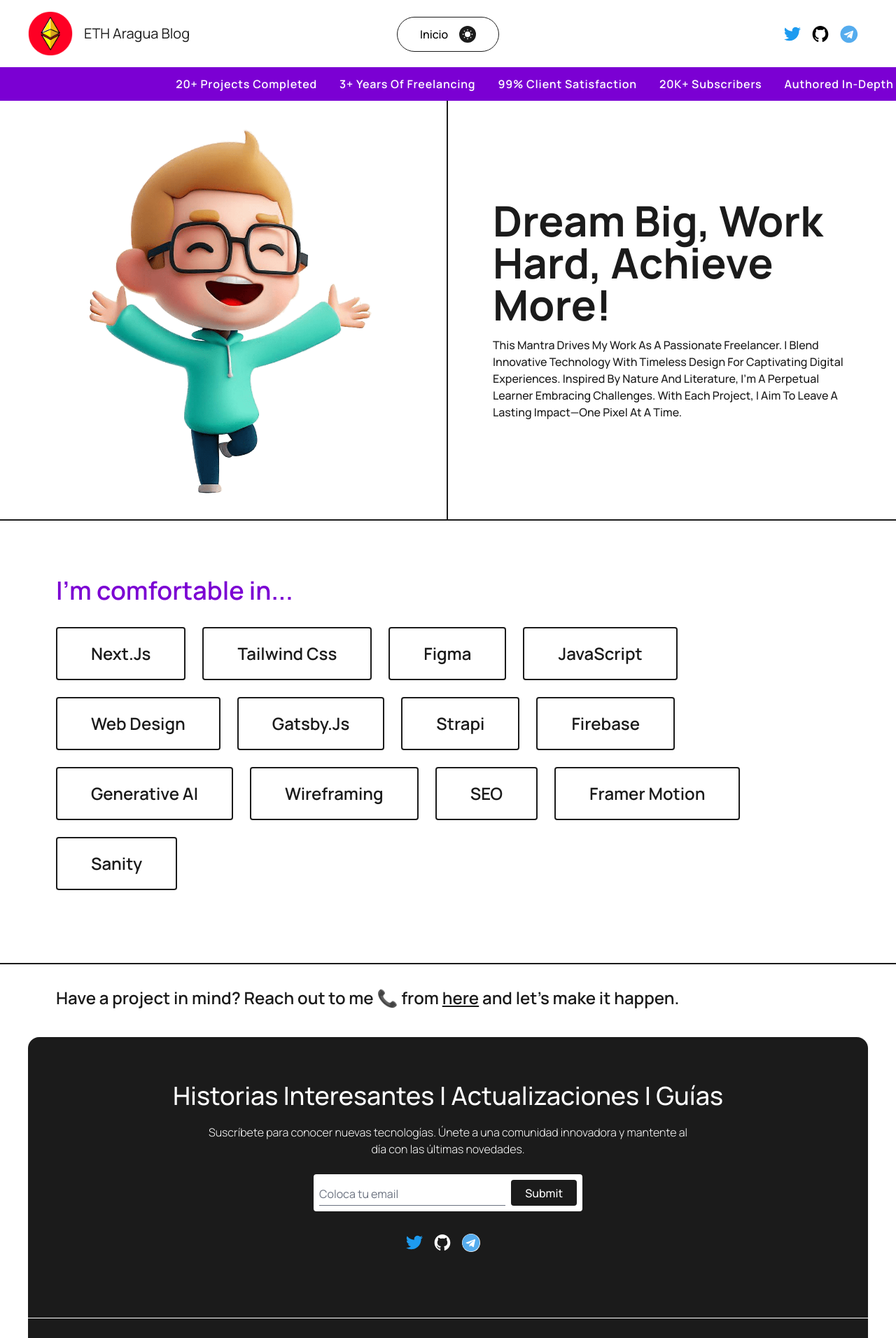
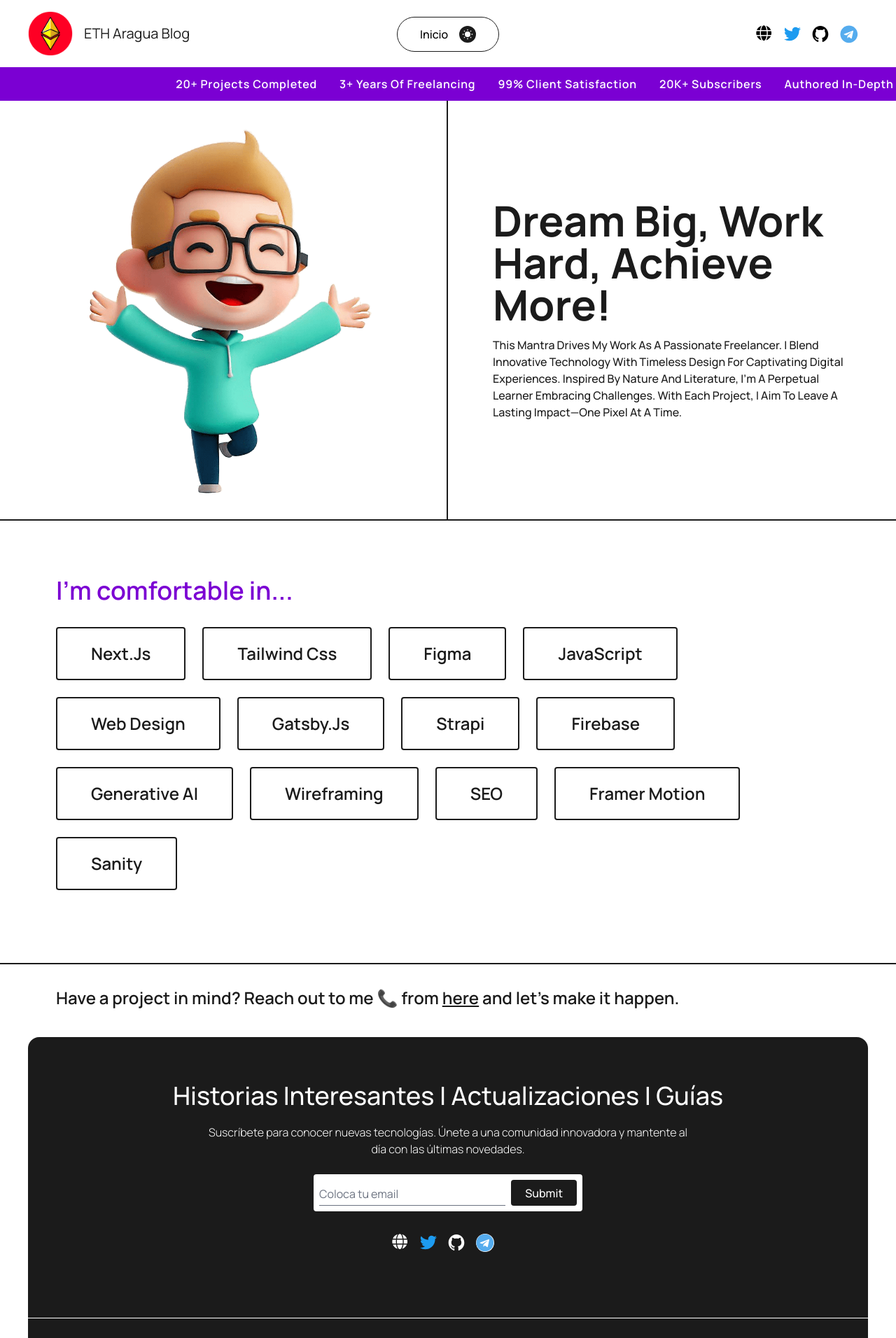
Before and after one commit to etharagua/blog, a Next.js app: page /about in a window 1280 px wide. Shown: the top 1912 px of the page at 70% size. Built offline with nearby package versions, Linux system fonts and the light colour scheme.

Commit message:
min changes

```diff
--- a/content/el-jardin-infinito/index.mdx
+++ b/content/el-jardin-infinito/index.mdx
@@ -174,6 +174,6 @@ Y esa, quizás, es la esencia más profunda del jardín infinito: la creencia de
 
 ---
 
->Este artículo fue preparado por ETH Aragua como parte de nuestra misión educativa. Si deseas aprender más sobre Ethereum y blockchain, te invitamos a unirte a nuestros seminarios, cursos y talleres en aragua.org
+>Este artículo fue preparado por ETH Aragua como parte de nuestra misión educativa. Si deseas aprender más sobre Ethereum y blockchain, te invitamos a unirte a nuestros seminarios, cursos y talleres en <a href="https://aragua.org" target="_blank">aragua.org</a>
 
-<p className="text-xs text-gray-600 text-center">src imgs: ethereum.foundation & ethereum.org</p>
+<p className="text-xs text-gray-600 text-center">fuente de las imágenes: ethereum.foundation, ethereum.org</p>
--- a/src/components/Blog/BlogDetails.js
+++ b/src/components/Blog/BlogDetails.js
@@ -4,6 +4,12 @@ import Link from "next/link";
 import React from "react";
 // import ViewCounter from "./ViewCounter";
 import es from "date-fns/locale/es";
+
+function formatReadingTime(minutes) {
+    // redondear minutos a entero
+    minutes = Math.round(minutes);
+    return `${minutes} ${minutes <= 1 ? "minuto" : "minutos"}` + ` de lectura`;
+}
 
 const BlogDetails = ({ blog, slug: blogSlug }) => {
     return (
@@ -16,7 +22,9 @@ const BlogDetails = ({ blog, slug: blogSlug }) => {
             {/* <span className="m-3">
                 <ViewCounter slug={blogSlug} />
             </span> */}
-            <div className="m-3">{blog.readingTime.text}</div>
+            <div className="m-3">
+                {formatReadingTime(blog.readingTime.minutes)}
+            </div>
             <Link href={`/categorias/${slug(blog.tags[0])}`} className="m-3">
                 #{slug(blog.tags[0])}
             </Link>
--- a/src/components/Footer/index.js
+++ b/src/components/Footer/index.js
@@ -6,6 +6,7 @@ import { GithubIcon, TwitterIcon } from "../Icons";
 import { FaTelegram } from "react-icons/fa";
 // import Link from "next/link";
 import siteMetadata from "@/src/utils/siteMetaData";
+import { FaGlobe } from 'react-icons/fa';
 
 const Footer = () => {
     const [success, setSuccess] = React.useState(false);
@@ -89,6 +90,14 @@ const Footer = () => {
         </div>
             <div className="flex items-center mt-8">
                 <a
+                    href={siteMetadata.homeUrl}
+                    className="inline-block w-6 h-6 mr-4"
+                    target={"_blank"}
+                >
+                    <FaGlobe
+                    size={"1.4em"} className="transition-all duration-200 hover:scale-125 ease fill-light dark:fill-dark" />
+                </a>
+                <a
                     href={siteMetadata.twitter}
                     className="inline-block w-6 h-6 mr-4"
                     target={"_blank"}
--- a/src/components/Header/index.js
+++ b/src/components/Header/index.js
@@ -6,13 +6,15 @@ import {
     GithubIcon,
     MoonIcon,
     SunIcon,
-    TwitterIcon,
+    TwitterIcon
 } from "../Icons";
+import { FaGlobe } from 'react-icons/fa';
 import siteMetadata from "@/src/utils/siteMetaData";
 import { useThemeSwitch } from "../Hooks/useThemeSwitch";
 import { useState } from "react";
 import { cx } from "@/src/utils";
 import { FaTelegram } from "react-icons/fa";
+
 
 const Header = () => {
     const [mode, setMode] = useThemeSwitch();
@@ -122,6 +124,14 @@ const Header = () => {
             </nav>
             <div className="items-center hidden sm:flex">
                 <a
+                    href={siteMetadata.homeUrl}
+                    className="inline-block w-6 h-6 mr-4"
+                    target={"_blank"}
+                >
+                    <FaGlobe color={mode === "light" ? '#000000' : '#ffffff'}
+                    size={"1.4em"} className="transition-all duration-200 hover:scale-125 ease" />
+                </a>
+                <a
                     href={siteMetadata.twitter}
                     className="inline-block w-6 h-6 mr-4"
                     target={"_blank"}
--- a/src/utils/siteMetaData.js
+++ b/src/utils/siteMetaData.js
@@ -6,11 +6,12 @@ const siteMetadata = {
     description: "ETH Aragua es una comunidad entusiasta de Ethereum. Este es el blog de ETH Aragua.",
     language: "en-us",
     theme: "system", // system, dark or light
+    homeUrl: "https://aragua.org",
     siteUrl: "https://blog.aragua.org", // your website URL
     siteLogo: "/logo.png",
     socialBanner: "/social-banner.png", // add social banner in the public folder
     email: "eth@aragua.org",
-    github: "https://github.com/etharagua",
+    github: "https://github.com/ETHAragua",
     twitter: "https://twitter.com/ETHAragua",
     facebook: "https://facebook.com",
     youtube: "https://youtube.com/ETHAragua",
```
